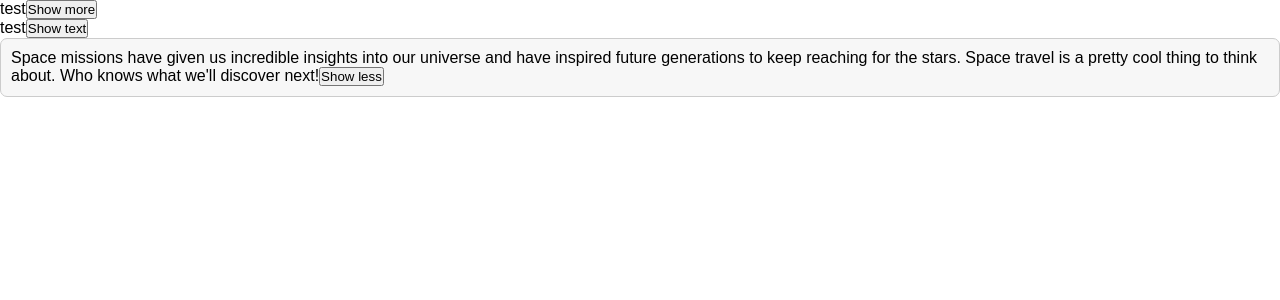
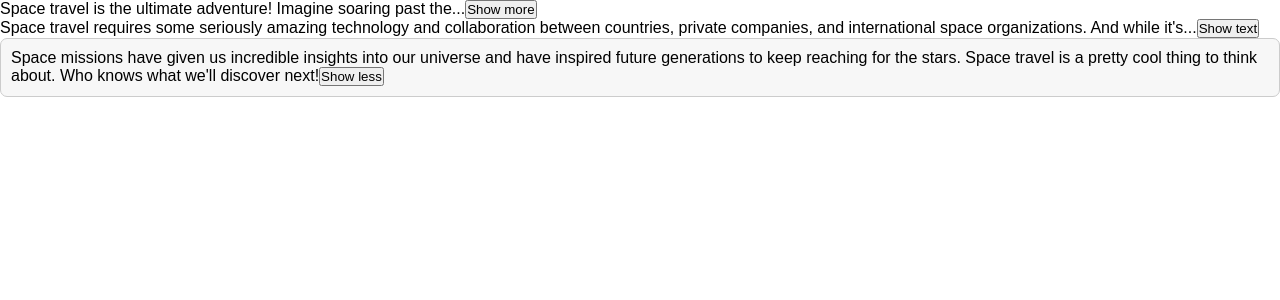
Before and after one commit to SaeedKarimian860/Text-Expander, a React (Create React App) app: page / in a window 1280 px wide. Shown: the top 300 px of the page. Built offline with nearby package versions, Linux system fonts and the light colour scheme.

Commit message:
text expander

```diff
--- a/src/App.js
+++ b/src/App.js
@@ -36,7 +36,7 @@ export default function App() {
 }
 
 function TextExpander({
-  collapsedNumWords,
+  collapsedNumWords = 10,
   expandButtonText = "Show more",
   collapseButtonText = "Show less",
   buttonColor,
@@ -46,12 +46,16 @@ function TextExpander({
 }) {
   const [isExpanded, setIsExpanded] = useState(expanded);
 
-  const displayText = isExpanded ? children : "test";
+  const displayText = isExpanded
+    ? children
+    : children.split(" ").slice(0, collapsedNumWords).join(" ") + "...";
 
   return (
     <div className={className}>
       <span>{displayText}</span>
-      <button onClick={() => setIsExpanded(exp => !exp)}>{isExpanded ? collapseButtonText : expandButtonText}</button>
+      <button onClick={() => setIsExpanded((exp) => !exp)}>
+        {isExpanded ? collapseButtonText : expandButtonText}
+      </button>
     </div>
   );
 }
```
